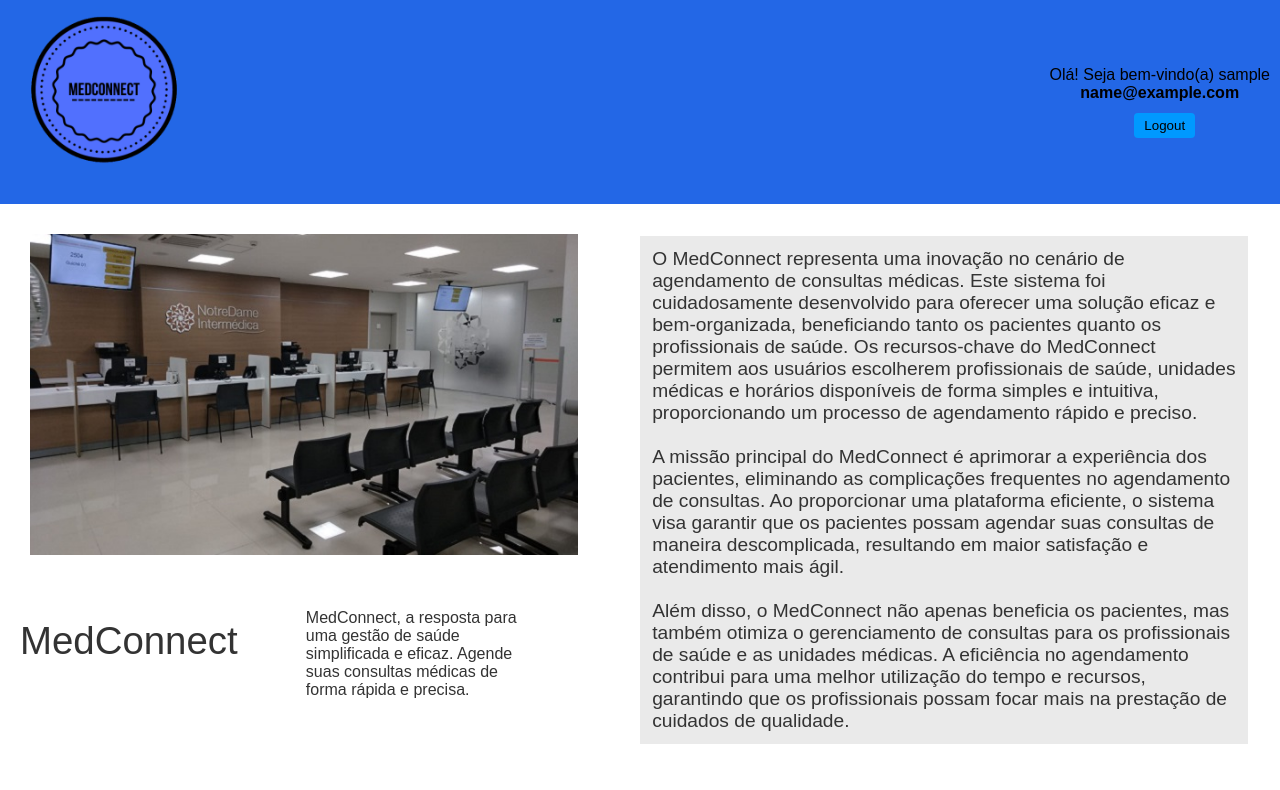
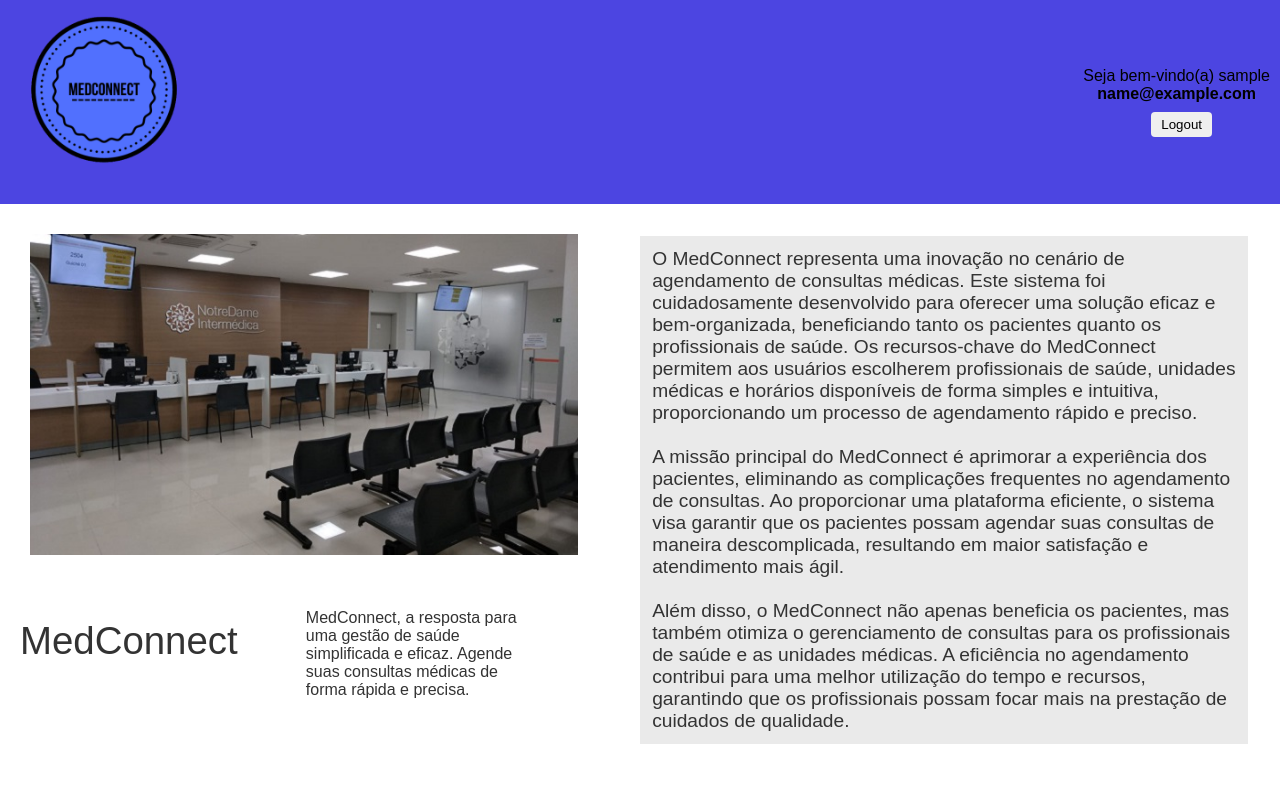
Before and after one commit to Robertooan07/GS-MedConnect-, a React (Vite) app: page / in a window 1280 px wide. Shown: the top 790 px of the page. Built offline with nearby package versions, Linux system fonts and the light colour scheme; sample sign-in values are in the browser's storage; a web font is replaced by a local one.

Commit message:
modificação css header

```diff
--- a/src/components/header/Header.jsx
+++ b/src/components/header/Header.jsx
@@ -30,7 +30,7 @@ export default function Header({ children }) {
             <div className="header-user-info">
                 {userToken && ( // Exibe as informações do usuário apenas se estiver logado
                   <>
-                    <span>Olá! Seja bem-vindo(a) {userName}</span>
+                    <span>Seja bem-vindo(a) {userName}</span>
                     <b><span>{userMail}</span></b>
                   </>
                 )}
--- a/src/components/header/Header.scss
+++ b/src/components/header/Header.scss
@@ -1,4 +1,4 @@
-$button-bg: #0099ff;
+$button-bg: #4c45e1;
 $button-bg-hover: #b4d2ff;
 * {
     margin: 0;
@@ -16,7 +16,7 @@ $button-bg-hover: #b4d2ff;
         display: flex;
         align-items: center;
         justify-content: space-between;
-        background-color: #2367e6;
+        background-color: #4c45e1;
         padding: 0;
         width: 100%;
 
@@ -43,7 +43,7 @@ $button-bg-hover: #b4d2ff;
                 padding-bottom: 0;
 
             #logoutButton {
-                background-color: $button-bg;
+                background-color: $button-bg#4c45e1;
                 color: rgb(0, 0, 0);
                 border: none;
                 padding: 5px 10px;
```
